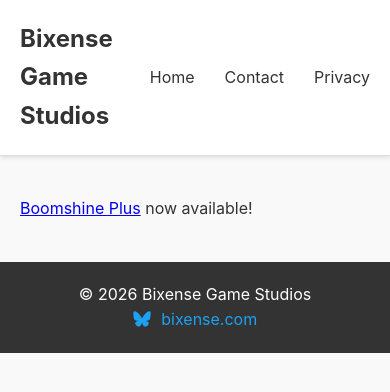
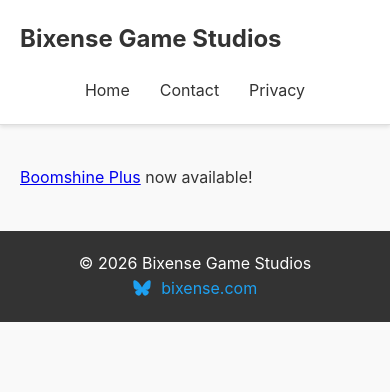
Before and after one commit to jhasse/jhasse.github.io, a Jekyll site: the page built from index.md, in a window 390 px wide. Shown: the top 392 px of the page. Built offline with Jekyll 4.4.1, drawn with Linux system fonts in a browser that asks for light colours.

Commit message:
Mobile friendly

```diff
--- a/assets/css/style.css
+++ b/assets/css/style.css
@@ -25,6 +25,8 @@
   display: flex;
   justify-content: space-between;
   align-items: center;
+  flex-wrap: wrap;
+  gap: 20px;
 }
 
 header h1 {
@@ -44,6 +46,14 @@
   list-style: none;
   display: flex;
   gap: 30px;
+  flex-wrap: wrap;
+}
+
+@media (max-width: 600px) {
+  header ul {
+    justify-content: center;
+    width: 100%;
+  }
 }
 
 header a {
```
